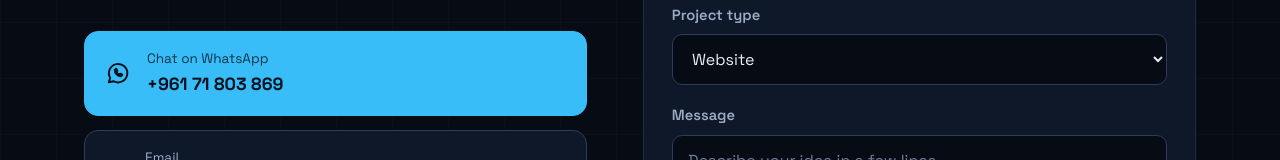
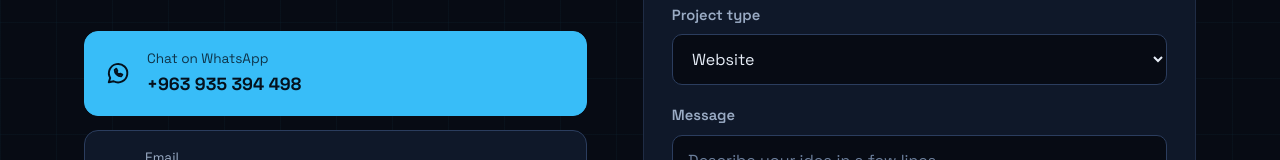
Before and after one commit to 32330677-oss/my-portfolio, a React (Vite) app: page / in a window 1280 px wide. Shown: the part 8882-9042 px from the top of the page. Built offline with nearby package versions, Linux system fonts and the light colour scheme.

Commit message:
Update phone number

```diff
--- a/index.html
+++ b/index.html
@@ -48,7 +48,7 @@
         "logo": "%SITE_URL%/icon-512.png",
         "url": "%SITE_URL%/",
         "email": "hamzaheshmeh9@gmail.com",
-        "telephone": "+96171803869",
+        "telephone": "+963935394498",
         "areaServed": { "@type": "Country", "name": "Syria" },
         "availableLanguage": ["Arabic", "English"],
         "founder": {
@@ -82,7 +82,7 @@
   <body>
     <div id="root"></div>
     <noscript>
-      <p style="padding:2rem;font-family:sans-serif">Hamza Hashma — Web &amp; Mobile App Developer. WhatsApp: +961 71 803 869 · hamzaheshmeh9@gmail.com</p>
+      <p style="padding:2rem;font-family:sans-serif">Hamza Hashma — Web &amp; Mobile App Developer. WhatsApp: +963 935 394 498 · hamzaheshmeh9@gmail.com</p>
     </noscript>
     <script type="module" src="/src/main.jsx"></script>
   </body>
--- a/src/data/portfolioData.js
+++ b/src/data/portfolioData.js
@@ -4,8 +4,8 @@
 // ============================================================================
 
 export const contact = {
-  whatsapp: "96171803869", // international format, digits only (used in wa.me links)
-  whatsappDisplay: "+961 71 803 869",
+  whatsapp: "963935394498", // international format, digits only (used in wa.me links)
+  whatsappDisplay: "+963 935 394 498",
   email: "hamzaheshmeh9@gmail.com",
   linkedin: "https://www.linkedin.com/in/hamza-hashma",
   github: "", // e.g. "https://github.com/your-username" (empty = hidden)
```
